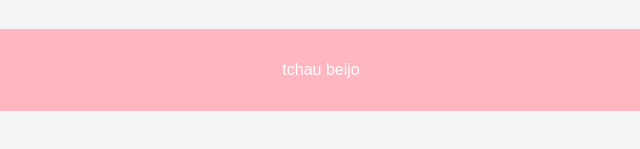
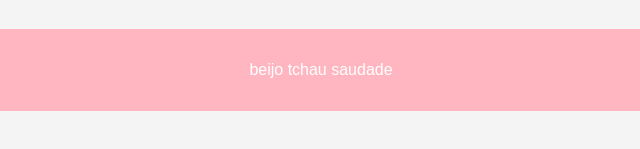
Before and after one commit to trizcoding/teste, a plain HTML site: page index.html in a window 1280 px wide. Shown: the part 349-498 px from the top of the page, 319-959 px from the left. Drawn offline with Linux system fonts and the light colour scheme.

```diff
--- a/index.html
+++ b/index.html
@@ -108,7 +108,7 @@
   </main>
 
   <footer>
-    <p>tchau beijo</p>
+    <p>beijo tchau saudade</p>
   </footer>
 
   <!-- Modal -->
```
